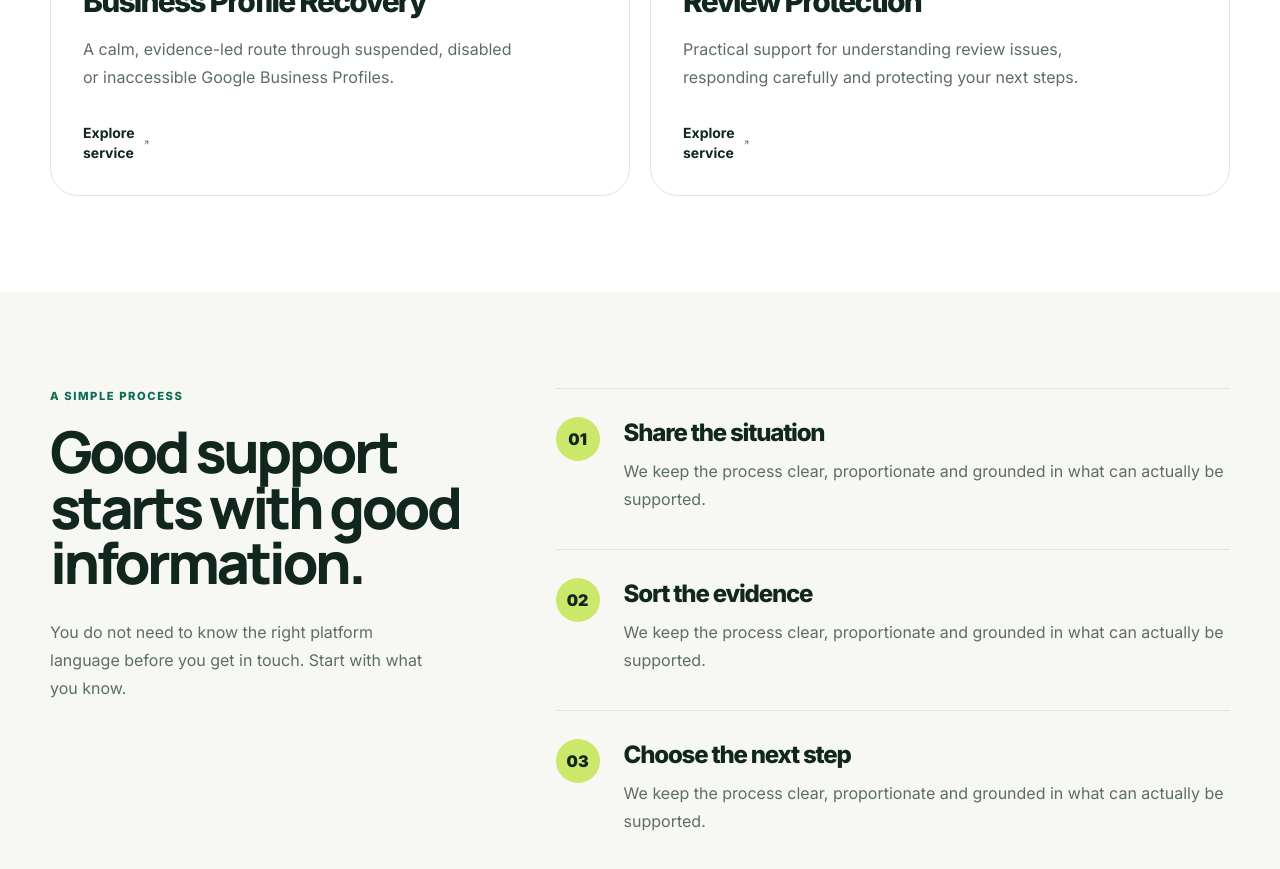
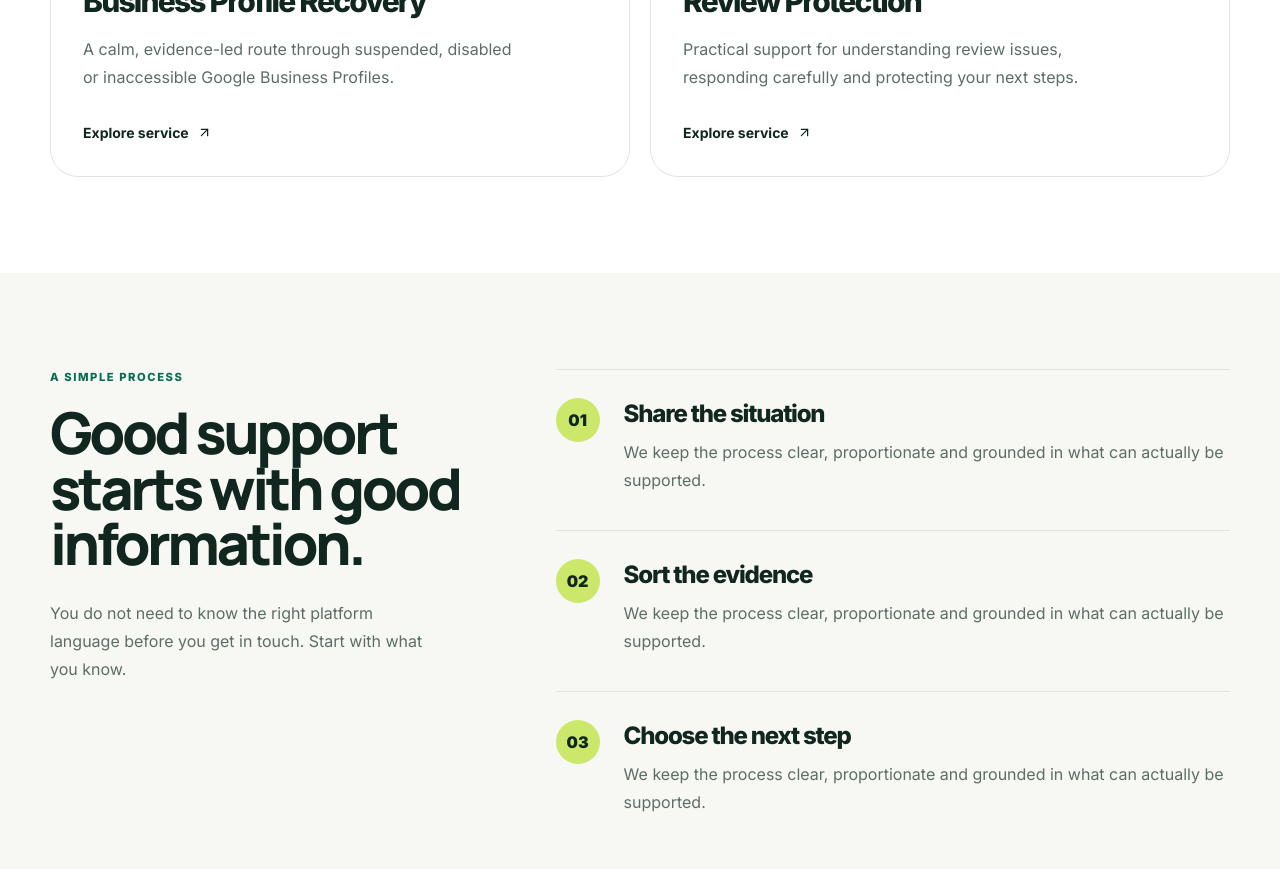
Before and after one commit to NabarunDas/reputedefend-web, a Next.js app: page / in a window 1280 px wide. Shown: the part 1360-2229 px from the top of the page. Built offline with nearby package versions, Linux system fonts and the light colour scheme.

Commit message:
Keep service CTA on one line

```diff
--- a/app/globals.css
+++ b/app/globals.css
@@ -29,8 +29,8 @@ button, input, textarea, select { font:inherit; }
 .service-card:hover, .service-card:focus-visible { transform:translateY(-4px) scale(1.005); border-color:var(--green); box-shadow:0 18px 50px rgba(16,38,31,.08); }
 .service-card-arrow { transition:transform 240ms ease-out; }
 .service-card:hover .service-card-arrow, .service-card:focus-visible .service-card-arrow { transform:translate(3px, -2px); }
-.service-card-link { color:var(--ink); transition:color 200ms ease-out; }
-.service-card-link::after { content:""; display:block; height:1px; width:100%; transform:scaleX(0); transform-origin:left; background:currentColor; transition:transform 240ms ease-out; }
+.service-card-link { position:relative; color:var(--ink); transition:color 200ms ease-out; }
+.service-card-link::after { content:""; position:absolute; right:0; bottom:-5px; left:0; height:1px; transform:scaleX(0); transform-origin:left; background:currentColor; transition:transform 240ms ease-out; }
 .service-card:hover .service-card-link, .service-card:focus-visible .service-card-link { color:var(--green-dark); }
 .service-card:hover .service-card-link::after, .service-card:focus-visible .service-card-link::after { transform:scaleX(1); }
 .service-card-link-arrow { transition:transform 240ms ease-out; }
```
Also changed, not shown: components/sections.tsx (+1 -1 lines).
